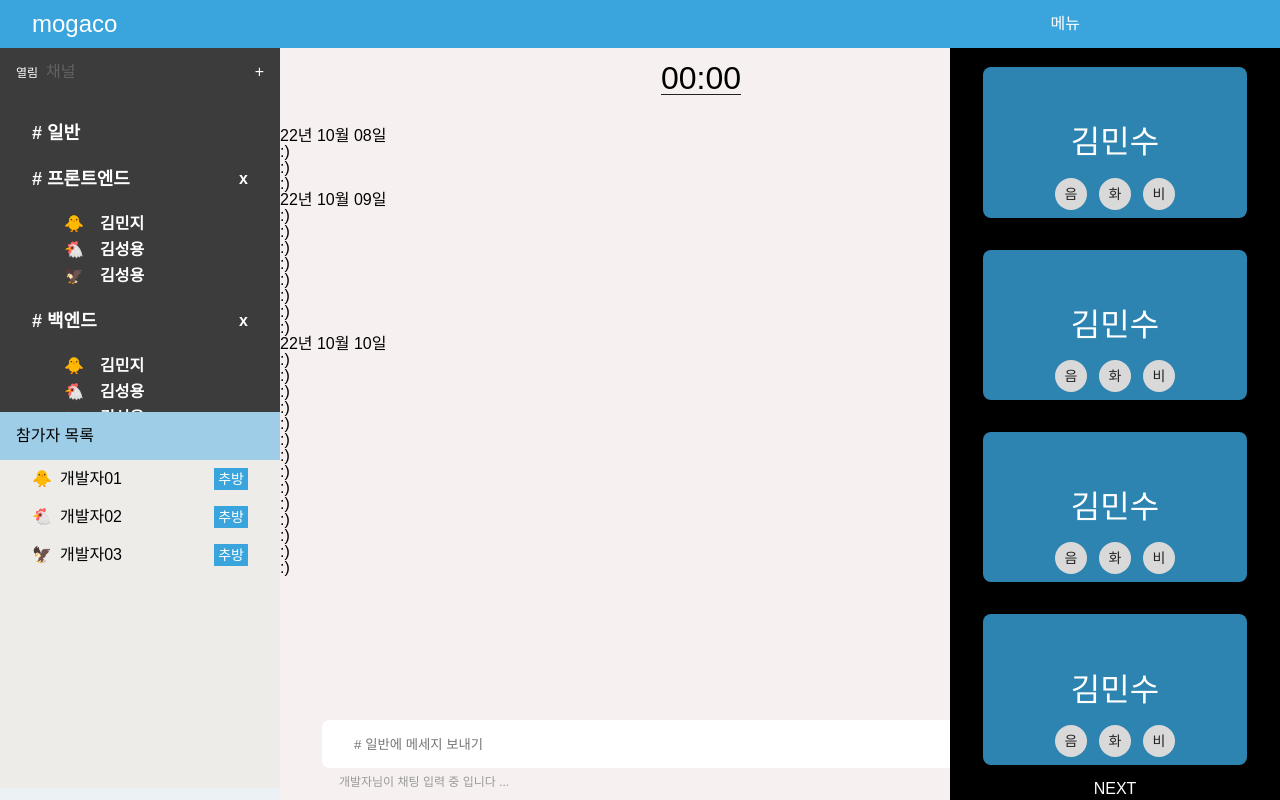
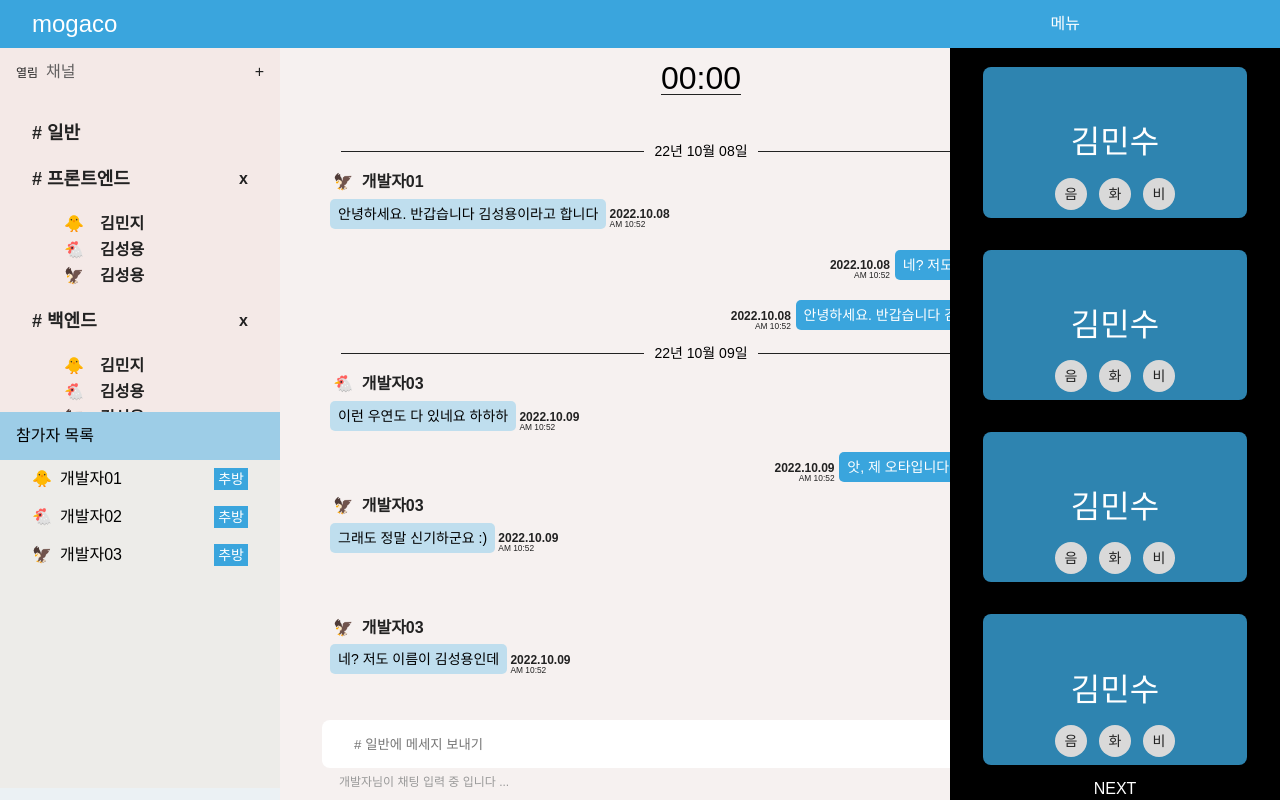
Before and after one commit to LoggingCo/mogaco.next.ts, a Next.js app: page /room/1 in a window 1280 px wide. Shown: the top 800 px of the page. Built offline with nearby package versions, Linux system fonts and the light colour scheme; a web font is replaced by a local one.

Commit message:
style: room chat layout
룸 페이지 채팅 레이아웃을 완료하였습니다

```diff
--- /dev/null
+++ b/src/components/Pages/room/Chat/Content/ChatFrom/ChatFrom.tsx
@@ -0,0 +1,31 @@
+import { parseLevel } from 'libs/utils/parseLevel';
+import * as Styled from './Style';
+import dayjs from 'dayjs';
+
+dayjs.locale('ko');
+function RoomChatFrom({ chat }: any) {
+  return (
+    <>
+      <Styled.Name>
+        <span>{parseLevel(chat.level)}</span> {chat.from}
+      </Styled.Name>
+      <Styled.Wrapper>
+        <Styled.Content>
+          {chat.content.split('\n').map((word: string, index: number) => {
+            return (
+              <span key={index}>
+                {word}
+                <br />
+              </span>
+            );
+          })}
+        </Styled.Content>
+        <Styled.Time>
+          <Styled.TimeDate>{dayjs(chat.createdAt).format('YYYY.MM.DD')}</Styled.TimeDate>
+          <p>{dayjs(chat.createdAt).format('A HH:mm')}</p>
+        </Styled.Time>
+      </Styled.Wrapper>
+    </>
+  );
+}
+export default RoomChatFrom;
--- /dev/null
+++ b/src/components/Pages/room/Chat/Content/ChatFrom/Style.tsx
@@ -0,0 +1,53 @@
+import styled from 'styled-components';
+
+export const Name = styled.div`
+  text-align: left;
+  color: #222;
+  font-size: 1rem;
+  box-sizing: border-box;
+  font-weight: 900;
+  margin-left: 0.7rem;
+  margin-top: 16px;
+  margin-bottom: 4px;
+
+  & span {
+    margin-right: 4px;
+  }
+`;
+
+export const Wrapper = styled.div`
+  display: flex;
+  -ms-flex-wrap: wrap;
+  flex-wrap: wrap;
+  margin-right: 0.5rem;
+`;
+
+export const Time = styled.div`
+  display: flex;
+  flex-direction: column;
+  max-width: 100%;
+  flex-grow: 1;
+  flex-basis: 0;
+  align-items: flex-start;
+  justify-content: flex-end;
+  font-size: 0.525rem;
+  color: #222;
+  margin-left: 0.2rem;
+`;
+
+export const TimeDate = styled.div`
+  font-size: 12px;
+  font-weight: ${({ theme }) => theme.fontWeight.bold};
+`;
+
+export const Content = styled.div`
+  max-width: 65%;
+  font-weight: 100;
+  background-color: ${(props) => props.theme.palette.primary[100]};
+  border-radius: 5px;
+  padding: 0.5rem;
+  font-size: 0.875rem;
+  margin-top: 0.3rem;
+  text-align: left;
+  margin-left: 0.5rem;
+`;
--- /dev/null
+++ b/src/components/Pages/room/Chat/Content/ChatTo/ChatTo.tsx
@@ -0,0 +1,25 @@
+import dayjs from 'dayjs';
+import * as Styled from './Style';
+
+dayjs.locale('ko');
+function RoomChatTo({ chat }: any) {
+  return (
+    <Styled.Wrapper>
+      <Styled.Time>
+        <Styled.TimeDate>{dayjs(chat.createdAt).format('YYYY.MM.DD')}</Styled.TimeDate>
+        <p>{dayjs(chat.createdAt).format('A HH:mm')}</p>
+      </Styled.Time>
+      <Styled.Content>
+        {chat.content.split('\n').map((word: string, index: number) => {
+          return (
+            <span key={index}>
+              {word}
+              <br />
+            </span>
+          );
+        })}
+      </Styled.Content>
+    </Styled.Wrapper>
+  );
+}
+export default RoomChatTo;
--- /dev/null
+++ b/src/components/Pages/room/Chat/Content/ChatTo/Style.tsx
@@ -0,0 +1,38 @@
+import styled from 'styled-components';
+
+export const Wrapper = styled.div`
+  display: flex;
+  -ms-flex-wrap: wrap;
+  flex-wrap: wrap;
+  margin-right: 0.5rem;
+  margin-top: 16px;
+`;
+
+export const Time = styled.div`
+  display: flex;
+  flex-direction: column;
+  max-width: 100%;
+  flex-grow: 1;
+  flex-basis: 0;
+  align-items: flex-end;
+  justify-content: flex-end;
+  font-size: 0.525rem;
+  color: #222;
+  margin-right: 0.3rem;
+`;
+
+export const TimeDate = styled.div`
+  font-size: 12px;
+  font-weight: ${({ theme }) => theme.fontWeight.bold};
+`;
+
+export const Content = styled.div`
+  max-width: 70%;
+  background-color: ${(props) => props.theme.palette.primary[300]};
+  border-radius: 5px;
+  padding: 0.5rem;
+  font-size: 0.875rem;
+  margin-top: 0.3rem;
+  text-align: left;
+  color: #fff;
+`;
--- a/src/components/Pages/room/Chat/Content/Content.tsx
+++ b/src/components/Pages/room/Chat/Content/Content.tsx
@@ -1,6 +1,8 @@
 import { useChatList } from 'hooks/Page/room/useChatList';
 import { roomChat } from 'libs/mock/room.data';
 import { useState } from 'react';
+import RoomChatFrom from './ChatFrom/ChatFrom';
+import RoomChatTo from './ChatTo/ChatTo';
 import * as Styled from './Style';
 
 function RoomContent() {
@@ -12,10 +14,14 @@ function RoomContent() {
       <Styled.Container>
         {chatList.map((item: any, index: any) => (
           <div key={item.date}>
-            <div>{item.date}</div>
-            {item.chatList.map((chat: any, index: any) => (
-              <div key={index}>:)</div>
-            ))}
+            <Styled.Date>
+              <p></p>
+              <h1>{item.date}</h1>
+              <p></p>
+            </Styled.Date>
+            {item.chatList.map((chat: any, index: any) =>
+              chat.from ? <RoomChatFrom chat={chat} /> : <RoomChatTo chat={chat} />,
+            )}
           </div>
         ))}
       </Styled.Container>
--- a/src/components/Pages/room/Chat/Content/Style.tsx
+++ b/src/components/Pages/room/Chat/Content/Style.tsx
@@ -1,11 +1,29 @@
 import styled from 'styled-components';
+import { flexCenter } from 'styles/common';
 
 export const Wrapper = styled.div`
+  width: 90%;
+  margin: 0 auto;
   padding-top: 20px;
   height: calc(100% - 180px);
   overflow-y: scroll;
   ::-webkit-scrollbar {
     display: none;
   }
+  font-size: ${({ theme }) => theme.fontSize.small};
 `;
 export const Container = styled.div``;
+export const Date = styled.div`
+  ${flexCenter};
+  margin: 16px 0;
+
+  & p {
+    width: 40%;
+    height: 1px;
+    background-color: ${({ theme }) => theme.palette.fontColor};
+  }
+
+  & h1 {
+    margin: 0 10px;
+  }
+`;
--- a/src/components/Pages/room/Chat/Timer/Timer.tsx
+++ b/src/components/Pages/room/Chat/Timer/Timer.tsx
@@ -1,20 +1,14 @@
+import { useTimer } from 'hooks/Page/room/useTimer';
 import { parseTimer } from 'libs/utils/parseTimer';
 import { useEffect, useState } from 'react';
 import * as Styled from './Stlye';
 
 function RoomTimer() {
-  const [Timer, setTimer] = useState(0);
-
-  useEffect(() => {
-    const timer = setInterval(() => {
-      setTimer(Timer + 1);
-    }, 1000);
-    return () => clearInterval(timer);
-  }, [Timer]);
+  const [Timer, setTimer] = useTimer(0);
 
   return (
     <Styled.Timer>
-      <span>{parseTimer(Timer)}</span>
+      <span>{parseTimer(Timer as number)}</span>
     </Styled.Timer>
   );
 }
--- a/src/components/Pages/room/Sidebar/Channel/Style.tsx
+++ b/src/components/Pages/room/Sidebar/Channel/Style.tsx
@@ -3,7 +3,7 @@ import { flexAlignCenter } from 'styles/common';
 
 export const Wrapper = styled.div`
   max-height: 50%;
-  background-color: #3c3c3c;
+  background-color: #f4e9e7;
   overflow: hidden;
   position: relative;
 `;
@@ -17,7 +17,7 @@ export const Header = styled.div`
   & h1 {
     color: #636161;
     & span {
-      color: ${({ theme }) => theme.palette.fontSubColor};
+      color: ${({ theme }) => theme.palette.fontColor};
       margin-right: 8px;
       font-size: 12px;
       cursor: pointer;
@@ -25,7 +25,7 @@ export const Header = styled.div`
   }
 
   & button {
-    color: ${({ theme }) => theme.palette.fontSubColor};
+    color: ${({ theme }) => theme.palette.fontColor};
   }
 `;
 
@@ -38,7 +38,7 @@ export const Container = styled.div`
 `;
 
 export const ChannlList = styled.ul`
-  color: ${({ theme }) => theme.palette.fontSubColor};
+  color: ${({ theme }) => theme.palette.fontColor};
   padding-left: 32px;
   font-weight: ${({ theme }) => theme.fontWeight.bold};
   font-size: ${({ theme }) => theme.fontSize.large};
--- /dev/null
+++ b/src/hooks/Page/room/useTimer.ts
@@ -0,0 +1,14 @@
+import { useState, useEffect } from 'react';
+
+export const useTimer = (time = 0) => {
+  const [Timer, setTimer] = useState(time);
+
+  useEffect(() => {
+    const timer = setInterval(() => {
+      setTimer(Timer + 1);
+    }, 1000);
+    return () => clearInterval(timer);
+  }, [Timer]);
+
+  return [Timer, setTimer];
+};
--- a/src/libs/mock/room.data.ts
+++ b/src/libs/mock/room.data.ts
@@ -43,7 +43,7 @@ export const roomChat = {
     {
       content: '안녕하세요. 반갑습니다 김성용이라고 합니다',
       createdAt: dayjs().subtract(2, 'day').format(),
-      name: '개발자01',
+      from: '개발자01',
       level: 3,
     },
     {
@@ -53,8 +53,8 @@ export const roomChat = {
     {
       content: '이런 우연도 다 있네요 하하하',
       createdAt: dayjs().subtract(1, 'day').format(),
-      name: '개발자03',
-      level: 3,
+      from: '개발자03',
+      level: 2,
     },
     {
       content: '앗, 제 오타입니다. 저는 기성용입니다',
@@ -63,7 +63,7 @@ export const roomChat = {
     {
       content: '그래도 정말 신기하군요 :)',
       createdAt: dayjs().subtract(1, 'day').format(),
-      name: '개발자03',
+      from: '개발자03',
       level: 3,
     },
     {
@@ -77,20 +77,20 @@ export const roomChat = {
     {
       content: '네? 저도 이름이 김성용인데',
       createdAt: dayjs().subtract(1, 'day').format(),
-      name: '개발자03',
+      from: '개발자03',
       level: 3,
     },
     {
       content: '이런 우연도 다 있네요 하하하',
       createdAt: dayjs().subtract(1, 'day').format(),
-      name: '개발자03',
-      level: 3,
+      from: '개발자03',
+      level: 1,
     },
     {
       content: '앗, 제 오타입니다. 저는 기성용입니다',
       createdAt: dayjs().subtract(1, 'day').format(),
-      name: '개발자03',
-      level: 3,
+      from: '개발자03',
+      level: 2,
     },
     {
       content: '그래도 정말 신기하군요 :)',
@@ -99,8 +99,8 @@ export const roomChat = {
     {
       content: 'ㅡ,.ㅡ',
       createdAt: dayjs().format(),
-      name: '개발자03',
-      level: 3,
+      from: '개발자03',
+      level: 1,
     },
     {
       content: '안녕하세요. 반갑습니다 김성용이라고 합니다',
@@ -109,13 +109,13 @@ export const roomChat = {
     {
       content: '네? 저도 이름이 김성용인데',
       createdAt: dayjs().format(),
-      name: '개발자03',
-      level: 3,
+      from: '개발자03',
+      level: 2,
     },
     {
       content: '이런 우연도 다 있네요 하하하',
       createdAt: dayjs().format(),
-      name: '개발자03',
+      from: '개발자03',
       level: 3,
     },
     {
@@ -125,20 +125,20 @@ export const roomChat = {
     {
       content: '그래도 정말 신기하군요 :)',
       createdAt: dayjs().format(),
-      name: '개발자03',
-      level: 3,
+      from: '개발자03',
+      level: 1,
     },
     {
       content: 'ㅡ,.ㅡ',
       createdAt: dayjs().format(),
-      name: '개발자03',
+      from: '개발자03',
       level: 3,
     },
     {
       content: '안녕하세요. 반갑습니다 김성용이라고 합니다',
       createdAt: dayjs().format(),
-      name: '개발자03',
-      level: 3,
+      from: '개발자03',
+      level: 2,
     },
     {
       content: '네? 저도 이름이 김성용인데',
@@ -147,13 +147,13 @@ export const roomChat = {
     {
       content: '이런 우연도 다 있네요 하하하',
       createdAt: dayjs().format(),
-      name: '개발자03',
-      level: 3,
+      from: '개발자03',
+      level: 1,
     },
     {
       content: '앗, 제 오타입니다. 저는 기성용입니다',
       createdAt: dayjs().format(),
-      name: '개발자03',
+      from: '개발자03',
       level: 3,
     },
     {
@@ -163,8 +163,8 @@ export const roomChat = {
     {
       content: 'ㅡ,.ㅡ',
       createdAt: dayjs().format(),
-      name: '개발자03',
-      level: 3,
+      from: '개발자03',
+      level: 2,
     },
     {
       content: 'ㅡ,.ㅡ',
```
